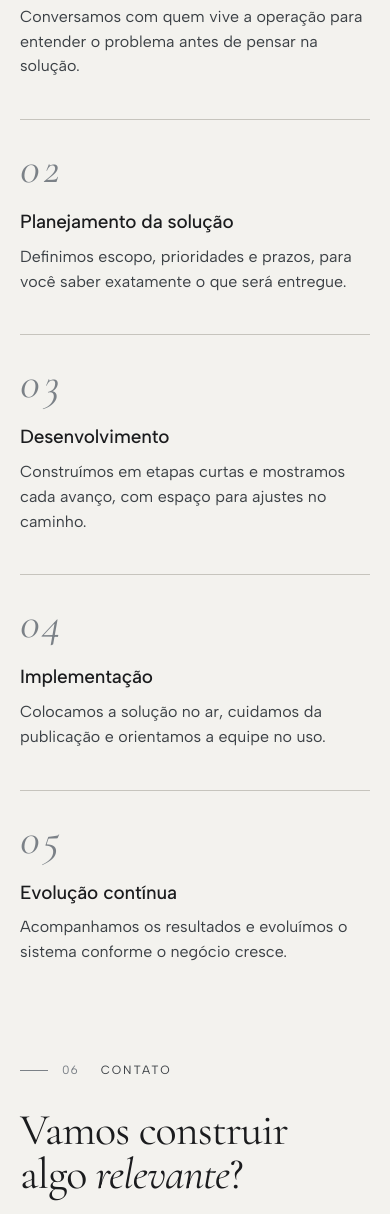
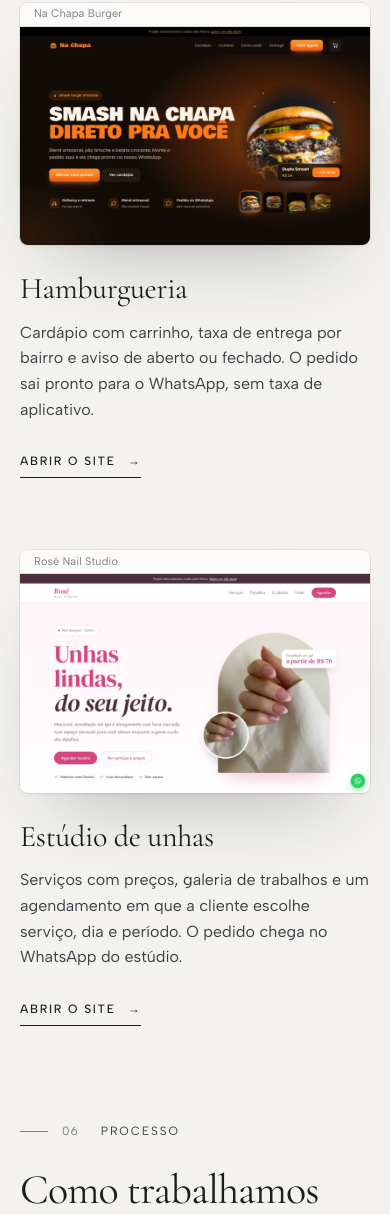
Before and after one commit to angelinhoppk/NEXORA, a plain HTML site: page index.html in a window 390 px wide. Shown: the part 5507-6721 px from the top of the page. Drawn offline with Linux system fonts and the light colour scheme.

Commit message:
Site: seção Trabalhos com a hamburgueria e o estúdio de unhas
Co-Authored-By: Claude Opus 5.5 <noreply@anthropic.com>
Claude-Session: https://claude.ai/code/session_01Xzji5tmjJLFdWvWupRRNVG

```diff
--- a/assets/css/styles.css
+++ b/assets/css/styles.css
@@ -687,6 +687,37 @@ h3 {
   margin-top: clamp(48px, 5vw, 64px);
 }
 
+/* Trabalhos */
+.work-list { display: grid; gap: clamp(72px, 8vw, 120px); }
+.work-item {
+  display: grid;
+  grid-template-columns: repeat(12, minmax(0, 1fr));
+  column-gap: 24px;
+  align-items: center;
+}
+.work-stage { position: relative; margin: 0; grid-column: 1 / span 8; padding-right: 9%; }
+.work-item:nth-child(even) .work-stage { grid-column: 5 / span 8; grid-row: 1; }
+.work-item:nth-child(even) .work-text { grid-column: 1 / span 4; grid-row: 1; }
+.frame-work { position: relative; }
+.frame-phone-work { right: 0; top: auto; bottom: -8%; width: 21%; }
+.work-text { grid-column: 10 / span 3; }
+.work-text h3 {
+  font-family: var(--serif);
+  font-weight: 400;
+  font-size: clamp(30px, 3.1vw, 44px);
+  line-height: 1.08;
+}
+.work-text p { margin: 14px 0 24px; color: var(--graphite-2); font-size: 16px; line-height: 1.6; }
+@media (prefers-reduced-motion: no-preference) {
+  .js [data-reveal] .frame-phone-work { transition-delay: 0.2s; }
+}
+@media (max-width: 860px) {
+  .work-item { display: flex; flex-direction: column; align-items: stretch; gap: 28px; }
+  .work-stage { padding-right: 0; }
+  .frame-work { position: relative; }
+  .work-text { max-width: 36em; }
+}
+
 /* Processo */
 .process-list {
   display: grid;
--- a/index.html
+++ b/index.html
@@ -28,6 +28,7 @@
       <nav class="main-nav" aria-label="Navegação principal">
         <a href="#solucoes">Soluções</a>
         <a href="#produto">Produto</a>
+        <a href="#trabalhos">Trabalhos</a>
         <a href="#processo">Processo</a>
         <a href="#sobre">Sobre</a>
       </nav>
@@ -44,6 +45,7 @@
       <nav class="container mobile-nav" aria-label="Navegação principal no celular">
         <a href="#solucoes">Soluções</a>
         <a href="#produto">Produto</a>
+        <a href="#trabalhos">Trabalhos</a>
         <a href="#processo">Processo</a>
         <a href="#sobre">Sobre</a>
         <a href="#contato">Contato</a>
@@ -193,11 +195,57 @@
       </div>
     </section>
 
+    <!-- TRABALHOS -->
+    <section class="section work" id="trabalhos" aria-labelledby="work-title">
+      <div class="container">
+        <div class="section-head grid">
+          <div><p class="marker"><span class="marker-rule" aria-hidden="true"></span>05<span class="marker-label">Trabalhos</span></p><h2 id="work-title">Sites para negócios <em>locais</em></h2></div>
+          <p class="section-intro">Páginas feitas para vender: o cliente vê o cardápio ou os serviços e o pedido chega pronto no WhatsApp. Abaixo, dois projetos demonstrativos que você pode abrir e testar.</p>
+        </div>
+
+        <div class="work-list">
+          <article class="work-item">
+            <figure class="work-stage" data-reveal>
+              <div class="frame frame-work">
+                <div class="frame-bar"><span>Na Chapa Burger</span></div>
+                <img src="assets/img/hamburgueria-site.webp" width="1600" height="1000" loading="lazy" decoding="async" alt="Site da hamburgueria Na Chapa Burger, com fundo escuro, o título Smash na chapa direto pra você e um hambúrguer em destaque.">
+              </div>
+              <div class="frame-phone frame-phone-work">
+                <img src="assets/img/hamburgueria-mobile.webp" width="600" height="1298" loading="lazy" decoding="async" alt="O mesmo site da hamburgueria no celular.">
+              </div>
+            </figure>
+            <div class="work-text">
+              <h3>Hamburgueria</h3>
+              <p>Cardápio com carrinho, taxa de entrega por bairro e aviso de aberto ou fechado. O pedido sai pronto para o WhatsApp, sem taxa de aplicativo.</p>
+              <a class="arrow-link" href="portfolio/hamburgueria/" target="_blank" rel="noopener">Abrir o site <span class="visually-hidden">da hamburgueria (abre em nova aba)</span><span aria-hidden="true">→</span></a>
+            </div>
+          </article>
+
+          <article class="work-item">
+            <figure class="work-stage" data-reveal>
+              <div class="frame frame-work">
+                <div class="frame-bar"><span>Rosé Nail Studio</span></div>
+                <img src="assets/img/unhas-site.webp" width="1600" height="1000" loading="lazy" decoding="async" alt="Site do estúdio de unhas Rosé Nail Studio, em branco e rosa, com o título Unhas lindas, do seu jeito e a foto de unhas feitas.">
+              </div>
+              <div class="frame-phone frame-phone-work">
+                <img src="assets/img/unhas-mobile.webp" width="600" height="1298" loading="lazy" decoding="async" alt="O mesmo site do estúdio de unhas no celular.">
+              </div>
+            </figure>
+            <div class="work-text">
+              <h3>Estúdio de unhas</h3>
+              <p>Serviços com preços, galeria de trabalhos e um agendamento em que a cliente escolhe serviço, dia e período. O pedido chega no WhatsApp do estúdio.</p>
+              <a class="arrow-link" href="portfolio/unhas/" target="_blank" rel="noopener">Abrir o site <span class="visually-hidden">do estúdio de unhas (abre em nova aba)</span><span aria-hidden="true">→</span></a>
+            </div>
+          </article>
+        </div>
+      </div>
+    </section>
+
     <!-- PROCESSO -->
     <section class="section process" id="processo" aria-labelledby="process-title">
       <div class="container">
         <div class="section-head grid">
-          <div><p class="marker"><span class="marker-rule" aria-hidden="true"></span>05<span class="marker-label">Processo</span></p><h2 id="process-title">Como trabalhamos</h2></div>
+          <div><p class="marker"><span class="marker-rule" aria-hidden="true"></span>06<span class="marker-label">Processo</span></p><h2 id="process-title">Como trabalhamos</h2></div>
           <p class="section-intro">Um caminho claro do primeiro contato até a solução em uso, e depois dele.</p>
         </div>
 
@@ -235,7 +283,7 @@
     <section class="section contact" id="contato" aria-labelledby="contact-title">
       <div class="container grid">
         <div class="contact-intro">
-          <p class="marker"><span class="marker-rule" aria-hidden="true"></span>06<span class="marker-label">Contato</span></p>
+          <p class="marker"><span class="marker-rule" aria-hidden="true"></span>07<span class="marker-label">Contato</span></p>
           <h2 id="contact-title">Vamos construir algo <em>relevante</em>?</h2>
           <p>Conte o que a sua empresa precisa. Respondemos com uma proposta de próximos passos.</p>
           <dl class="contact-direct" data-contact-direct hidden></dl>
```
Also changed, not shown: assets/img/hamburgueria-mobile.webp (added), assets/img/hamburgueria-site.webp (added), assets/img/unhas-mobile.webp (added), assets/img/unhas-site.webp (added).
